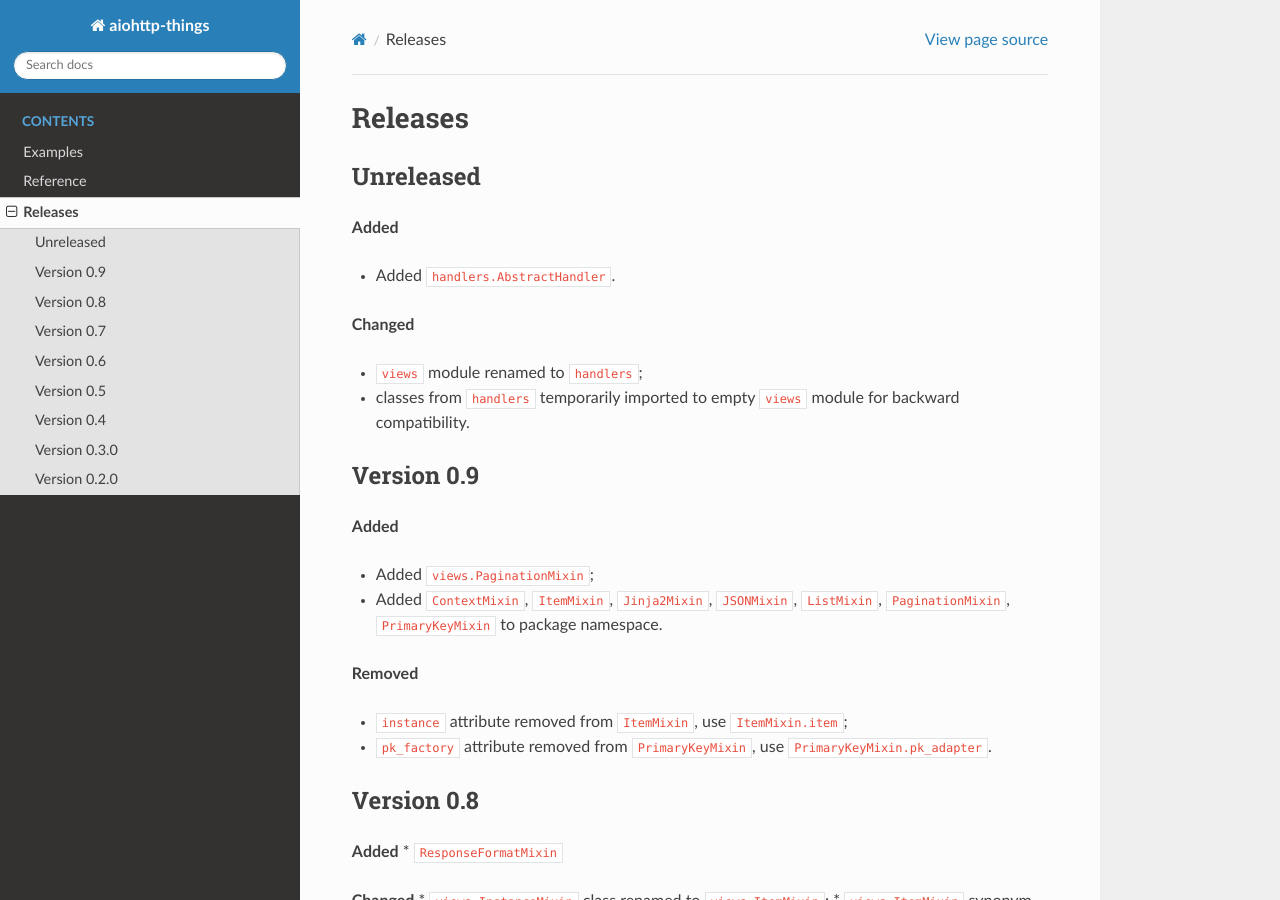
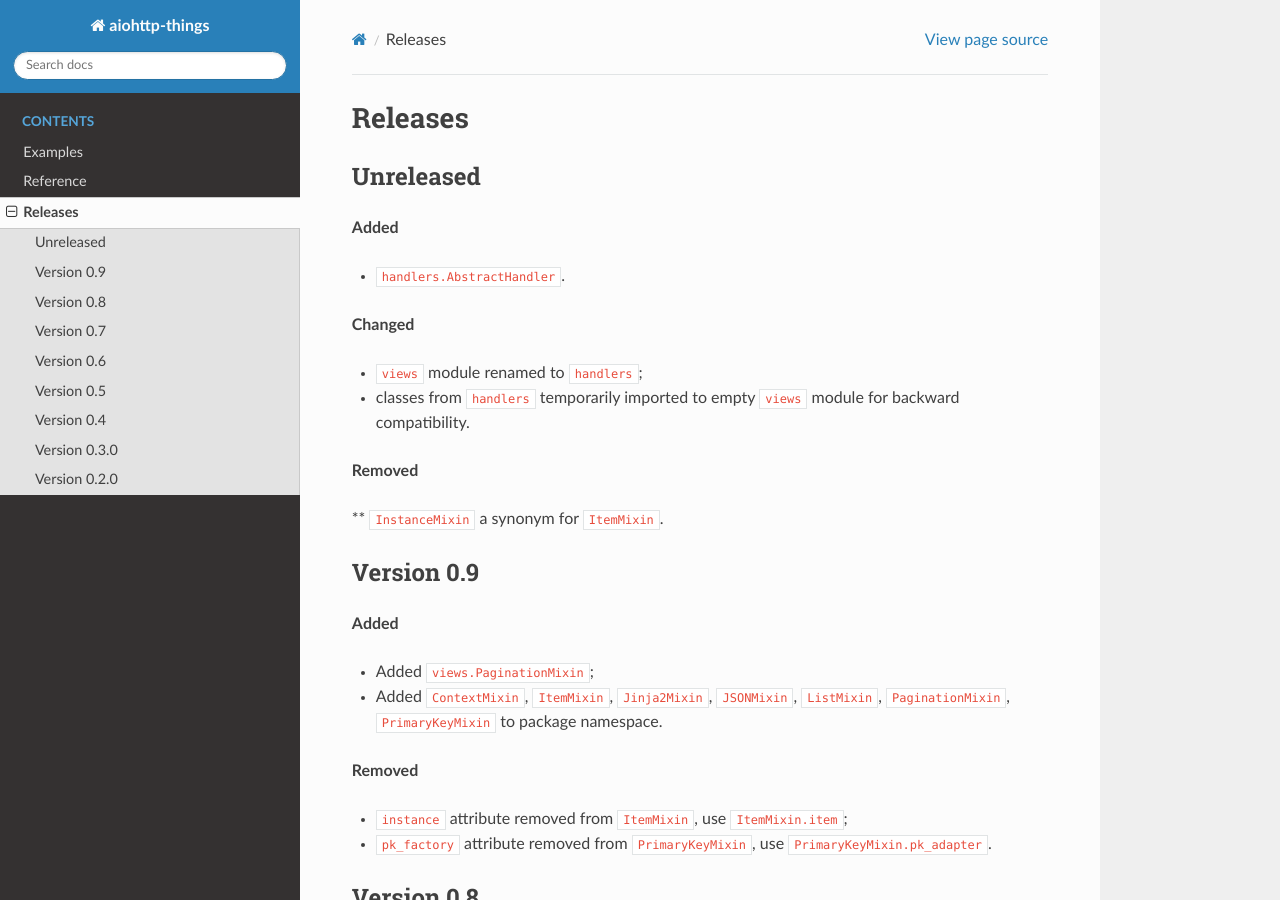
Before and after one commit to ri-gilfanov/aiohttp-things, a Sphinx documentation site: the page built from docs/releases.rst, in a window 1280 px wide and 900 px high. Built offline with Sphinx 7.4.7 and the Read the Docs theme 2.0.0, drawn with Linux system fonts in a browser that asks for light colours.

Commit message:
Remove `InstanceMixin` synonym

```diff
--- a/docs/releases.rst
+++ b/docs/releases.rst
@@ -4,13 +4,17 @@ Unreleased
 ----------
 **Added**
 
-* Added ``handlers.AbstractHandler``.
+* ``handlers.AbstractHandler``.
 
 **Changed**
 
 * ``views`` module renamed to ``handlers``;
 * classes from ``handlers`` temporarily imported to empty ``views`` module for
   backward compatibility.
+
+**Removed**
+
+** ``InstanceMixin`` a synonym for ``ItemMixin``.
 
 Version 0.9
 -----------
```
Also changed, not shown: 1 other file.
